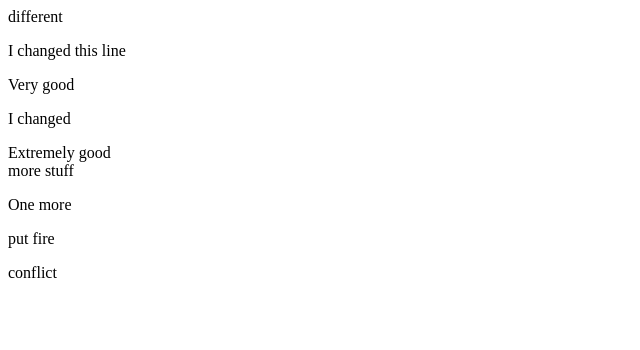
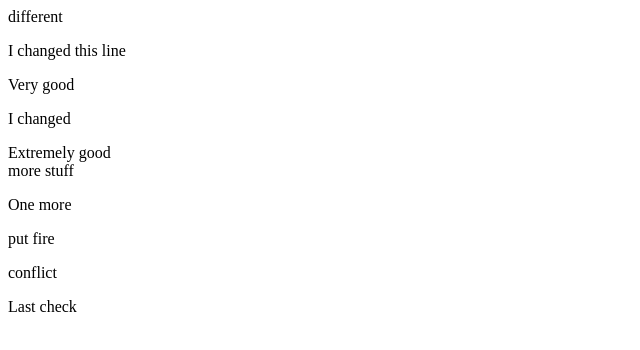
Before and after one commit to zanettifabricio/TEST1, a plain HTML site: page index.html in a window 1280 px wide. Shown: the full height of the page, 0-640 px from the left. Drawn offline with Linux system fonts and the light colour scheme.

Commit message:
last check

```diff
--- a/index.html
+++ b/index.html
@@ -15,5 +15,7 @@
 
     <p>conflict</p>
 
+    <p>Last check</p>
+
 
 </html>
```
